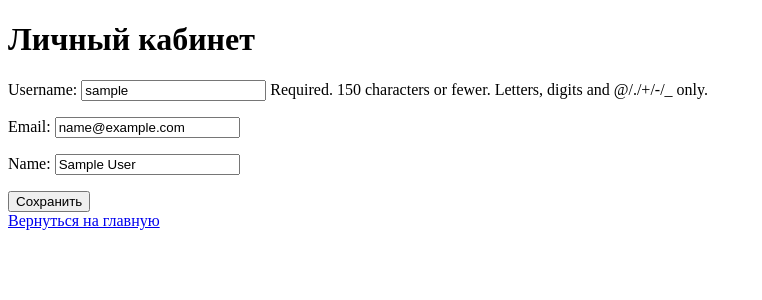
After one commit to Gosha123454321/WEB_sem6, a Django app: page /books/profile/ in a window 1280 px wide. The commit adds this page. Shown: the top 300 px of the page, without its empty margins (0-762 px from the left). Run offline with Django 4.2, Linux system fonts and the light colour scheme; the visitor is signed in with stand-in values (Sample User, id 1).

Commit message:
Добавил лаб_4

```diff
--- a/lab1/echoserver/books/forms.py
+++ b/lab1/echoserver/books/forms.py
@@ -2,23 +2,25 @@ from django import forms
 from django.contrib.auth.forms import UserCreationForm, AuthenticationForm
 from .models import UserProfile, Book
 
-
-class RegistrationForm(UserCreationForm):
+class UserRegisterForm(UserCreationForm):
     email = forms.EmailField()
-    name = forms.CharField(max_length=255)
+    full_name = forms.CharField(max_length=100)
 
     class Meta:
         model = UserProfile
         fields = ['username', 'email', 'name', 'password1', 'password2']
 
-
-class LoginForm(AuthenticationForm):
+class UserLoginForm(AuthenticationForm):
     class Meta:
         model = UserProfile
         fields = ['username', 'password']
-
 
 class BookForm(forms.ModelForm):
     class Meta:
         model = Book
         fields = ['title', 'author', 'price', 'publication_year']
+
+class UserProfileForm(forms.ModelForm):
+    class Meta:
+        model = UserProfile
+        fields = ['username', 'email', 'name']
--- a/lab1/echoserver/books/models.py
+++ b/lab1/echoserver/books/models.py
@@ -1,6 +1,5 @@
 from django.db import models
 from django.contrib.auth.models import AbstractUser
-
 
 class UserProfile(AbstractUser):
     ROLES = (
@@ -22,3 +21,26 @@ class Book(models.Model):
 
     def __str__(self):
         return self.title
+
+class Cart(models.Model):
+    user = models.OneToOneField(UserProfile, on_delete=models.CASCADE)
+    items = models.ManyToManyField(Book, through='CartItem')
+
+    def total_price(self):
+        return sum(item.book.price * item.quantity for item in self.cartitem_set.all())
+
+class CartItem(models.Model):
+    cart = models.ForeignKey(Cart, on_delete=models.CASCADE)
+    book = models.ForeignKey(Book, on_delete=models.CASCADE)
+    quantity = models.PositiveIntegerField(default=1)
+
+class Order(models.Model):
+    user = models.ForeignKey(UserProfile, on_delete=models.CASCADE)
+    items = models.ManyToManyField(Book, through='OrderItem')
+    total_price = models.DecimalField(max_digits=10, decimal_places=2)
+    created_at = models.DateTimeField(auto_now_add=True)
+
+class OrderItem(models.Model):
+    order = models.ForeignKey(Order, on_delete=models.CASCADE)
+    book = models.ForeignKey(Book, on_delete=models.CASCADE)
+    quantity = models.PositiveIntegerField()
--- a/lab1/echoserver/books/templates/books/login.html
+++ b/lab1/echoserver/books/templates/books/login.html
@@ -1,15 +1,15 @@
 <!DOCTYPE html>
 <html>
 <head>
-    <title>Авторизация</title>
+    <title>Вход</title>
 </head>
 <body>
-    <h1>Авторизация</h1>
+    <h1>Вход</h1>
     <form method="post">
         {% csrf_token %}
         {{ form.as_p }}
         <button type="submit">Войти</button>
     </form>
-    <a href="{% url 'register' %}">Зарегистрироваться</a>
+    <p>Нет аккаунта? <a href="{% url 'register' %}">Зарегистрироваться</a></p>
 </body>
 </html>
--- /dev/null
+++ b/lab1/echoserver/books/templates/books/profile.html
@@ -0,0 +1,15 @@
+<!DOCTYPE html>
+<html>
+<head>
+    <title>Личный кабинет</title>
+</head>
+<body>
+    <h1>Личный кабинет</h1>
+    <form method="post">
+        {% csrf_token %}
+        {{ form.as_p }}
+        <button type="submit">Сохранить</button>
+    </form>
+    <a href="{% url 'book_list' %}">Вернуться на главную</a>
+</body>
+</html>
--- a/lab1/echoserver/books/templates/books/register.html
+++ b/lab1/echoserver/books/templates/books/register.html
@@ -10,6 +10,6 @@
         {{ form.as_p }}
         <button type="submit">Зарегистрироваться</button>
     </form>
-    <a href="{% url 'user_login' %}">Войти</a>
+    <p>Уже есть аккаунт? <a href="{% url 'login' %}">Войти</a></p>
 </body>
 </html>
--- a/lab1/echoserver/books/urls.py
+++ b/lab1/echoserver/books/urls.py
@@ -3,10 +3,15 @@ from . import views
 
 urlpatterns = [
     path('', views.book_list, name='book_list'),
-    path('books/new/', views.book_new, name='book_new'),
-    path('books/<int:pk>/edit/', views.book_edit, name='book_edit'),
-    path('books/<int:pk>/delete/', views.book_delete, name='book_delete'),
-    path('books/register/', views.register, name='register'),
-    path('books/login/', views.user_login, name='user_login'),
-    path('books/logout/', views.user_logout, name='user_logout'),
+    path('register/', views.register, name='register'),
+    path('login/', views.user_login, name='login'),
+    path('logout/', views.user_logout, name='logout'),
+    path('new/', views.book_new, name='book_new'),
+    path('<int:pk>/edit/', views.book_edit, name='book_edit'),
+    path('<int:pk>/delete/', views.book_delete, name='book_delete'),
+    path('profile/', views.profile, name='profile'),
+    path('add_to_cart/<int:pk>/', views.add_to_cart, name='add_to_cart'),
+    path('cart/', views.view_cart, name='cart'),
+    path('checkout/', views.checkout, name='checkout'),
+    path('order_history/', views.order_history, name='order_history'),
 ]
--- a/lab1/echoserver/books/views.py
+++ b/lab1/echoserver/books/views.py
@@ -2,29 +2,29 @@ from django.shortcuts import render, redirect, get_object_or_404
 from django.contrib.auth import login, logout, authenticate
 from django.core.paginator import Paginator
 from django.contrib.auth.decorators import login_required, user_passes_test
-from .models import Book, UserProfile
-from .forms import BookForm, RegistrationForm, LoginForm
+from .models import Book, UserProfile, Cart, CartItem, Order, OrderItem
+from .forms import BookForm, UserRegisterForm, UserLoginForm, UserProfileForm
 
 def register(request):
     if request.method == 'POST':
-        form = RegistrationForm(request.POST)
+        form = UserRegisterForm(request.POST)
         if form.is_valid():
             user = form.save()
             login(request, user)
             return redirect('book_list')
     else:
-        form = RegistrationForm()
+        form = UserRegisterForm()
     return render(request, 'books/register.html', {'form': form})
 
 def user_login(request):
     if request.method == 'POST':
-        form = LoginForm(data=request.POST)
+        form = UserLoginForm(data=request.POST)
         if form.is_valid():
             user = form.get_user()
             login(request, user)
             return redirect('book_list')
     else:
-        form = LoginForm()
+        form = UserLoginForm()
     return render(request, 'books/login.html', {'form': form})
 
 def user_logout(request):
@@ -69,3 +69,43 @@ def book_delete(request, pk):
     book = get_object_or_404(Book, pk=pk)
     book.delete()
     return redirect('book_list')
+
+@login_required
+def profile(request):
+    if request.method == 'POST':
+        form = UserProfileForm(request.POST, instance=request.user)
+        if form.is_valid():
+            form.save()
+            return redirect('profile')
+    else:
+        form = UserProfileForm(instance=request.user)
+    return render(request, 'books/profile.html', {'form': form})
+
+@login_required
+def add_to_cart(request, pk):
+    book = get_object_or_404(Book, pk=pk)
+    cart, created = Cart.objects.get_or_create(user=request.user)
+    cart_item, created = CartItem.objects.get_or_create(cart=cart, book=book)
+    if not created:
+        cart_item.quantity += 1
+        cart_item.save()
+    return redirect('book_list')
+
+@login_required
+def view_cart(request):
+    cart = get_object_or_404(Cart, user=request.user)
+    return render(request, 'books/cart.html', {'cart': cart})
+
+@login_required
+def checkout(request):
+    cart = get_object_or_404(Cart, user=request.user)
+    order = Order.objects.create(user=request.user, total_price=cart.total_price())
+    for item in cart.cartitem_set.all():
+        OrderItem.objects.create(order=order, book=item.book, quantity=item.quantity)
+    cart.items.clear()
+    return redirect('order_history')
+
+@login_required
+def order_history(request):
+    orders = Order.objects.filter(user=request.user).order_by('-created_at')
+    return render(request, 'books/order_history.html', {'orders': orders})
```
Also changed, not shown: lab1/echoserver/books/templates/books/book_list.html (+5 -2 lines), lab1/echoserver/books/templates/books/cart.html (added, +18 -0 lines), lab1/echoserver/books/templates/books/order_history.html (added, +22 -0 lines), lab1/echoserver/books/migrations/0001_initial.py, lab1/echoserver/books/migrations/0002_cart_order_orderitem_order_items_order_user_cartitem_and_more.py (added).
